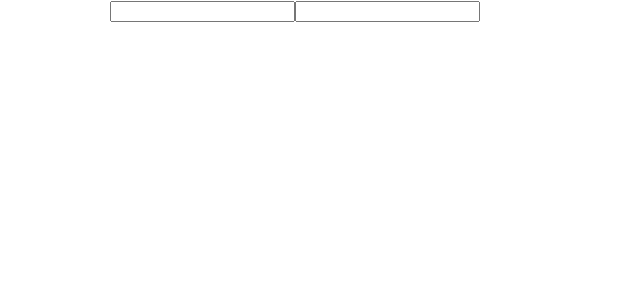
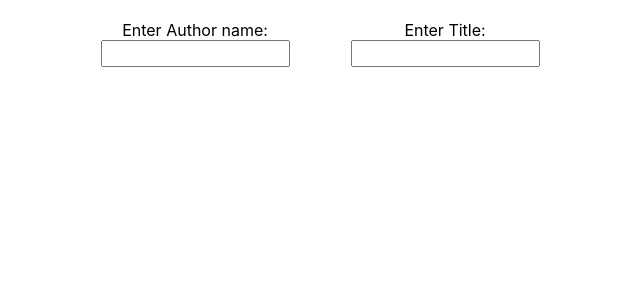
Before and after one commit to kevinmsavsani/Online-Library, a React (Create React App) app in the folder frontend/: page / in a window 1280 px wide. Shown: the top 300 px of the page, without its empty margins (345-985 px from the left). Built offline with nearby package versions, Linux system fonts and the light colour scheme.

Commit message:
bookSearch css added

```diff
--- /dev/null
+++ b/frontend/src/components/bookSearch.css
@@ -0,0 +1,15 @@
+.form {
+    margin-top: 20px;
+    margin-bottom: 20px;
+}
+.form-section {
+    margin-left: 50px;
+    display: inline-block;
+    position: relative;
+    width: 200px;
+
+}
+
+input {
+    padding: 4px;
+}
--- a/frontend/src/components/bookSearch.js
+++ b/frontend/src/components/bookSearch.js
@@ -1,4 +1,5 @@
 import React , {Component} from 'react';
+import './bookSearch.css';
 
 export default class BookSearch extends Component {
 
@@ -20,16 +21,22 @@ export default class BookSearch extends Component {
     render(){
         return (
             <div className="form">
+                <div className="form-section">
+                    <label>Enter Author name:</label>
                     <input
                         name="author"
                         type="text"
                         value={this.state.author}
                         onChange={this.changeHandler}/>
+                </div>
+                <div className="form-section">
+                    <label>Enter Title:</label>
                     <input
                         name="title"
                         type="text"
                         value={this.state.title}
                         onChange={this.changeHandler}/>
+                </div>
 
             </div>
         );
```
Also changed, not shown: 1 other file (tests, documents, lock files or other folders). Lines whose indentation alone changed are shown as unchanged.
